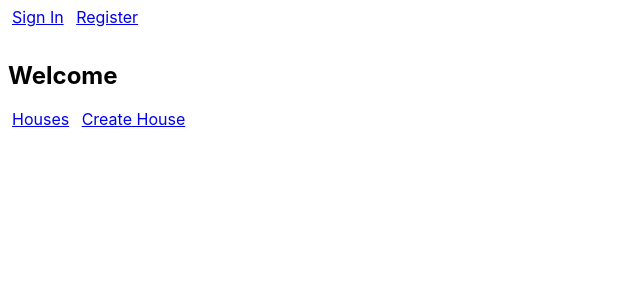
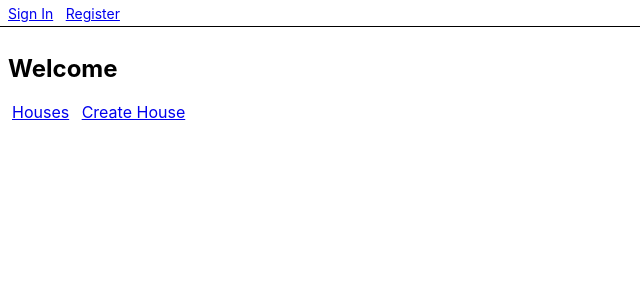
Before and after one commit to arpradhan/hausmate, a Django app: page / in a window 1280 px wide. Shown: the top 300 px of the page, without its empty margins (0-640 px from the left). Run offline with Django 3.2, Linux system fonts and the light colour scheme; some libraries are stand-ins or nearby versions.

Commit message:
style navbar

```diff
--- a/hausmate/houses/templates/base.html
+++ b/hausmate/houses/templates/base.html
@@ -6,13 +6,13 @@
     <link rel="stylesheet" href="https://unpkg.com/tachyons@4.9.0/css/tachyons.min.css"/>
   </head>
   <body class="sans-serif black bg-white">
-    <nav class="w-100 pa2">
+    <nav class="w-100 pa1 bb">
       {% if user.is_authenticated %}
-        <a class="ph1" href="{% url 'home' %}">Home</a>
-        <a class="ph1" href="{% url 'logout' %}">Logout</a>
+        <a class="ph1 f6" href="{% url 'home' %}">Home</a>
+        <a class="ph1 f6" href="{% url 'logout' %}">Logout</a>
       {% else %}
-        <a class="ph1" href="{% url 'login' %}">Sign In</a>
-        <a class="ph1" href="{% url 'user_create' %}">Register</a>
+        <a class="ph1 f6" href="{% url 'login' %}">Sign In</a>
+        <a class="ph1 f6" href="{% url 'user_create' %}">Register</a>
       {% endif %}
     </nav>
     {% block content %}{% endblock %}
```
